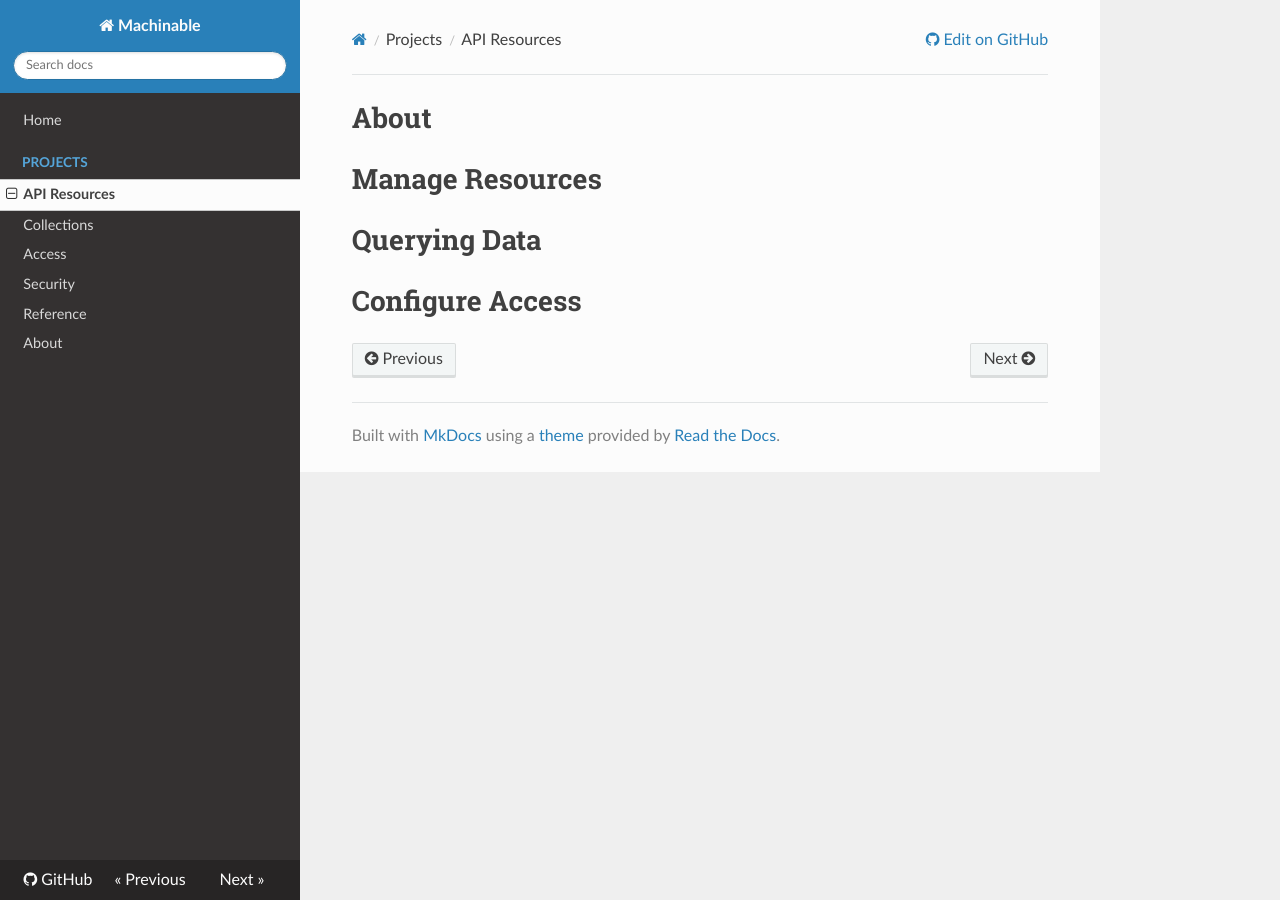
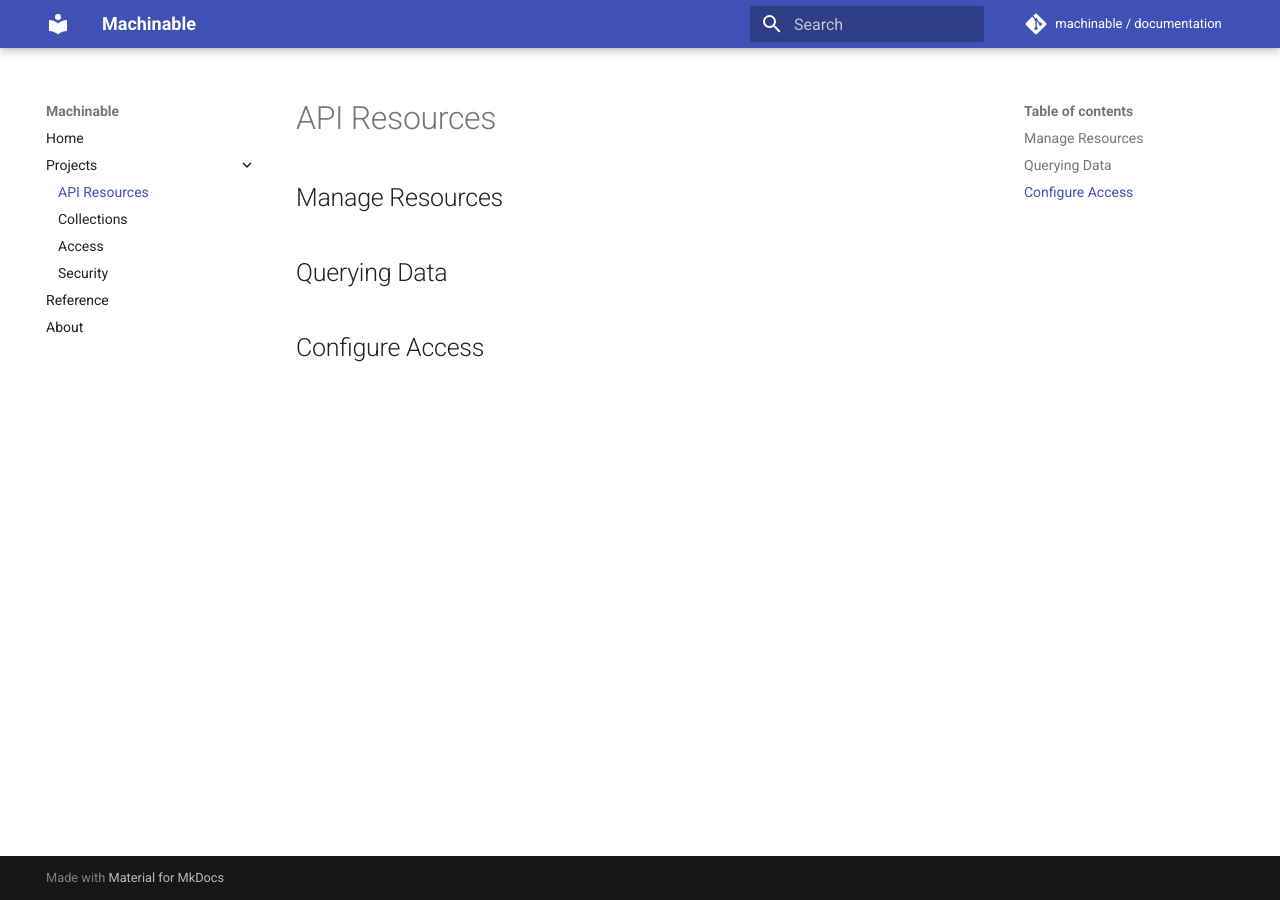
Before and after one commit to machinable/documentation, an MkDocs documentation site: the page built from docs/projects/resources.md, in a window 1280 px wide. Built offline with MkDocs 1.6.1 and Material for MkDocs 9.7.7, drawn with Linux system fonts in a browser that asks for light colours; nearby versions of some CDN libraries; comment, search, counter and statistics services are not loaded; old or Windows-style settings are respelled for this version of MkDocs.

Commit message:
Use material plugin

````diff
--- a/docs/projects/access.md
+++ b/docs/projects/access.md
@@ -1,5 +1,5 @@
-# About
+# Access
 
-# Users
+## Users
 
-# API Keys
+## API Keys
--- a/docs/projects/resources.md
+++ b/docs/projects/resources.md
@@ -1,7 +1,7 @@
-# About
+# API Resources
 
-# Manage Resources
+## Manage Resources
 
-# Querying Data
+## Querying Data
 
-# Configure Access
+## Configure Access
--- a/docs/reference.md
+++ b/docs/reference.md
@@ -6,11 +8,11 @@ JSON Schema is a vocabulary that allows you to annotate and validate JSON docume
 
 For more information about the JSON Schema specification, refer to [https://json-schema.org](https://json-schema.org).
 
-**Examples**
+### Examples
 
 These examples are meant to give you a high level idea of how to structure your data types in Machinable.
 
-Person Schema:
+#### Person Schema
 
 ```json
 {
@@ -62,7 +64,7 @@ Person Schema:
 }
 ```
 
-Person sample datum:
+Person sample data:
 
 ```json
 {
--- a/mkdocs.yml
+++ b/mkdocs.yml
@@ -1,9 +1,9 @@
 site_name: Machinable
 site_url: https://machinable.io
 repo_url: https://github.com/machinable/documentation
-repo_name: 'GitHub'
+repo_name: 'machinable / documentation'
 site_author: Nick Sjostrom
-pages:
+nav:
   - Home: index.md
   - Projects:
     - 'API Resources': 'projects/resources.md'
@@ -12,4 +12,5 @@ pages:
     - 'Security': 'projects/security.md'
   - Reference: reference.md
   - About: about.md
-theme: readthedocs
+theme:
+  name: 'material'
````
Also changed, not shown: other parts of docs/reference.md (+3 -1 lines), docs/projects/collections.md (+4 -4 lines), docs/projects/security.md (+3 -3 lines).
